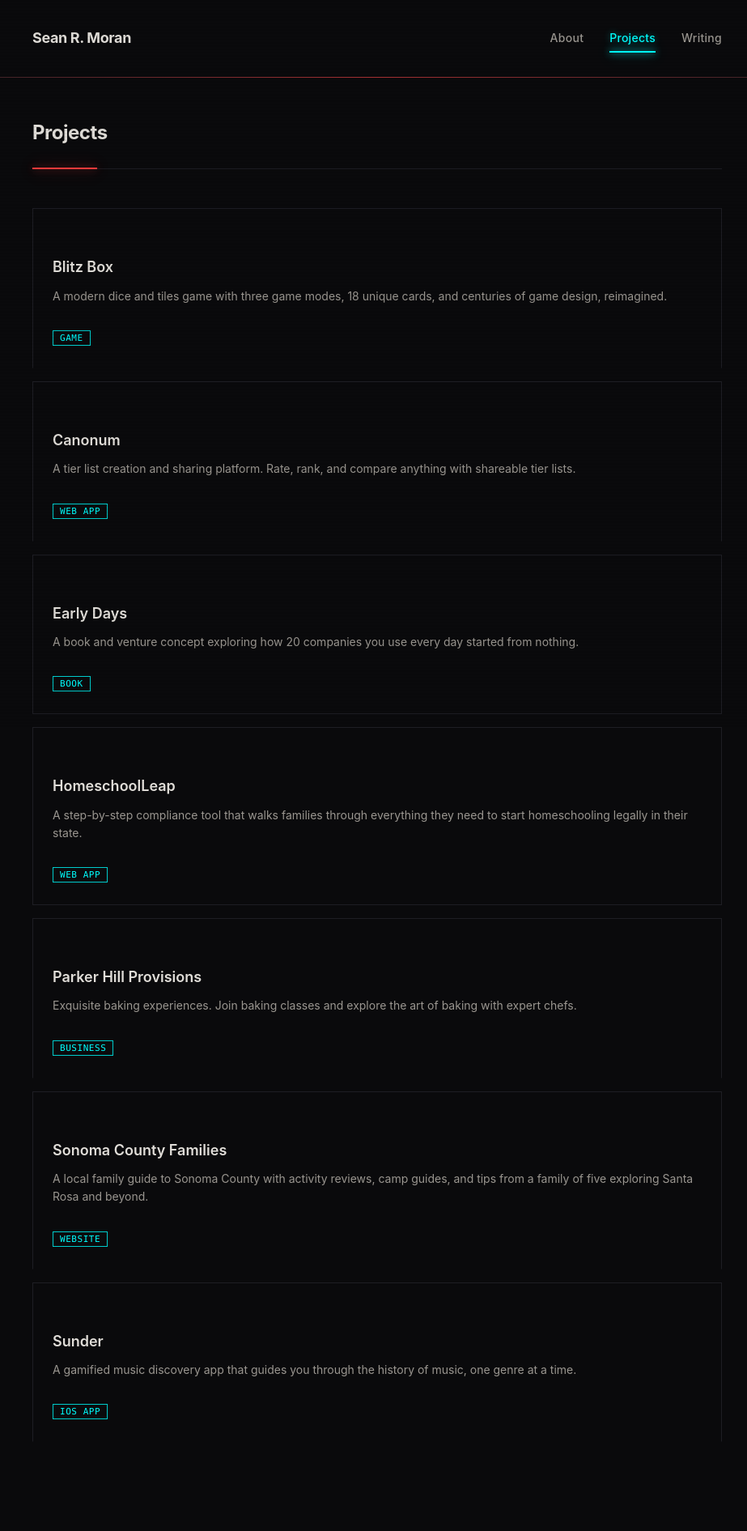
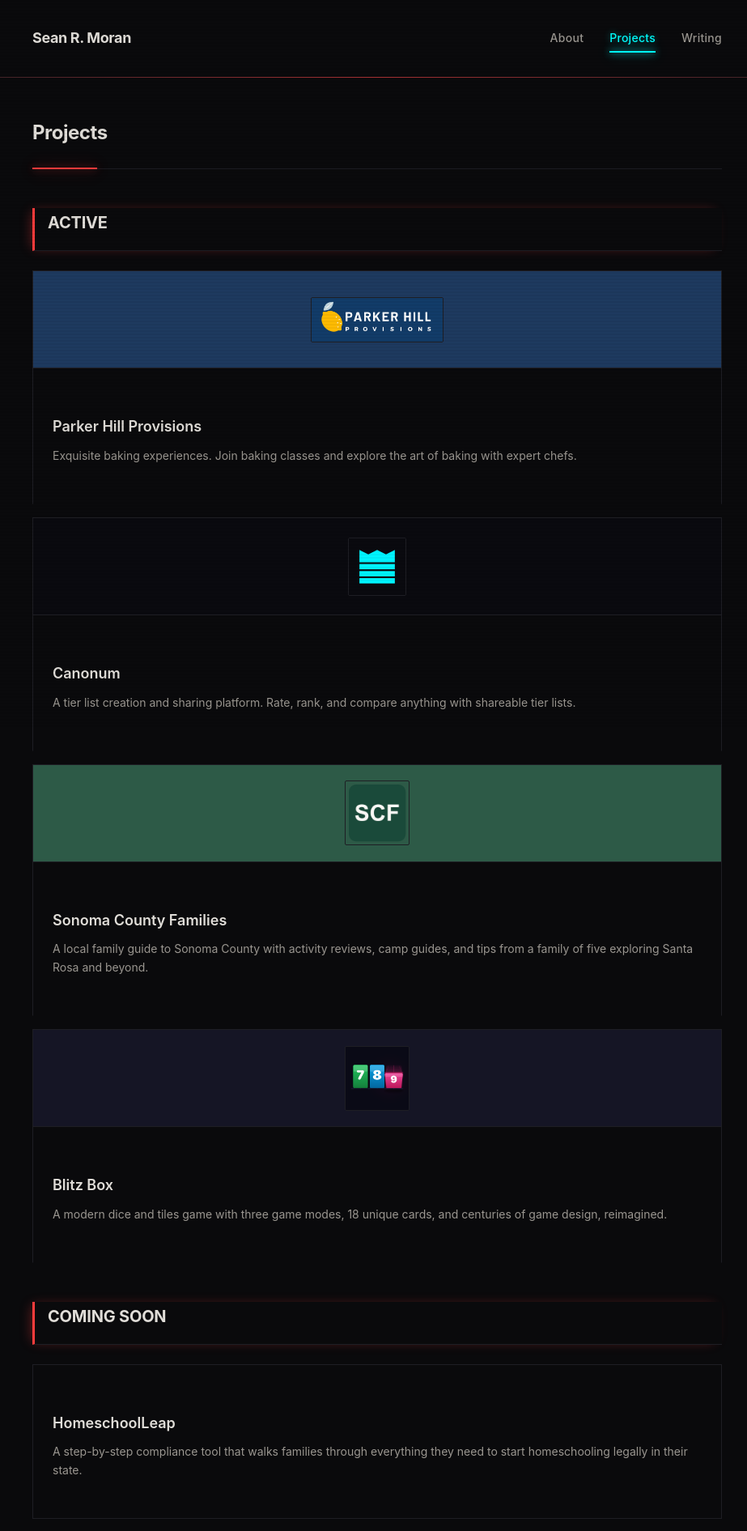
Before and after one commit to seanrmoran/seanrmoran.github.io, a Jekyll site: the page built from projects.md, in a window 1280 px wide. Shown: the top 1891 px of the page at 81% size, without its empty margins (174-1097 px from the left). Built offline with Jekyll 4.4.1, drawn with Linux system fonts in a browser that asks for light colours.

Commit message:
Redesign projects page with logos and Active/Coming Soon sections
Add project logos with colored background panels. Reorder into Active
(PHP, Canonum, SCF, Blitz Box) and Coming Soon (HomeschoolLeap, Early
Days, Sunder). Remove category tags.

Co-Authored-By: Claude Opus 4.6 <noreply@anthropic.com>

```diff
--- a/assets/css/style.css
+++ b/assets/css/style.css
@@ -835,6 +835,23 @@ main {
    Projects Page
    ======================================== */
 
+.project-section-heading {
+  font-family: var(--font-mono);
+  font-size: 0.75rem;
+  font-weight: 500;
+  text-transform: uppercase;
+  letter-spacing: 0.2em;
+  color: var(--color-text-muted);
+  margin-top: var(--spacing-xl);
+  margin-bottom: var(--spacing-md);
+  padding-bottom: var(--spacing-sm);
+  border-bottom: 1px solid var(--color-border);
+}
+
+.project-section-heading:first-of-type {
+  margin-top: 0;
+}
+
 .project-list {
   display: flex;
   flex-direction: column;
@@ -844,7 +861,6 @@ main {
 .project-item {
   display: block;
   text-decoration: none;
-  padding: var(--spacing-md);
   border: 1px solid var(--color-border);
   transition: all 0.2s ease;
   position: relative;
@@ -861,15 +877,46 @@ main {
   background: var(--color-accent);
   transition: width 0.2s ease;
   box-shadow: 0 0 10px var(--color-accent-glow);
+  z-index: 1;
 }
 
-.project-item:hover::before {
+a.project-item:hover::before {
   width: 3px;
 }
 
-.project-item:hover {
+a.project-item:hover {
   border-color: var(--color-border-light);
-  background: linear-gradient(90deg, var(--color-bg-elevated), transparent 80%);
+}
+
+.project-logo-wrap {
+  width: 100%;
+  height: 120px;
+  display: flex;
+  align-items: center;
+  justify-content: center;
+  overflow: hidden;
+  border-bottom: 1px solid var(--color-border);
+}
+
+.project-logo {
+  max-height: 72px;
+  max-width: 80%;
+  object-fit: contain;
+}
+
+.project-logo--wide {
+  max-height: 56px;
+  max-width: 85%;
+}
+
+.project-logo--icon {
+  max-height: 80px;
+  max-width: 80px;
+  border-radius: 16px;
+}
+
+.project-item-inner {
+  padding: var(--spacing-md);
 }
 
 .project-item h3 {
@@ -881,7 +928,7 @@ main {
   transition: all 0.2s ease;
 }
 
-.project-item:hover h3 {
+a.project-item:hover h3 {
   color: var(--color-accent);
   text-shadow: 0 0 10px var(--color-accent-glow);
 }
@@ -890,17 +937,27 @@ main {
   font-size: 0.875rem;
   color: var(--color-text-secondary);
   line-height: 1.6;
-  margin-bottom: var(--spacing-xs);
+  margin-bottom: 0;
 }
 
-.project-tag {
-  font-family: var(--font-mono);
-  font-size: 0.6875rem;
-  color: var(--color-cyan);
-  border: 1px solid var(--color-cyan-dim);
-  padding: 0.125rem 0.5rem;
-  letter-spacing: 0.05em;
-  text-transform: uppercase;
+@media (max-width: 640px) {
+  .project-logo-wrap {
+    height: 100px;
+  }
+
+  .project-logo {
+    max-height: 56px;
+  }
+
+  .project-logo--wide {
+    max-height: 44px;
+  }
+
+  .project-logo--icon {
+    max-height: 64px;
+    max-width: 64px;
+    border-radius: 14px;
+  }
 }
 
 /* ========================================
--- a/projects.md
+++ b/projects.md
@@ -3,54 +3,69 @@ layout: page
 title: Projects
 ---
 
+<h2 class="project-section-heading">Active</h2>
+
 <div class="project-list">
+  <a href="https://parkerhillprovisions.com" class="project-item">
+    <div class="project-logo-wrap" style="background:#1e3a5f">
+      <img src="/assets/images/projects/php-logo.png" alt="Parker Hill Provisions logo" class="project-logo project-logo--wide">
+    </div>
+    <div class="project-item-inner">
+      <h3>Parker Hill Provisions</h3>
+      <p class="project-desc">Exquisite baking experiences. Join baking classes and explore the art of baking with expert chefs.</p>
+    </div>
+  </a>
+  <a href="https://canonum.app" class="project-item">
+    <div class="project-logo-wrap" style="background:#0a0a0f">
+      <img src="/assets/images/projects/canonum-logo.svg" alt="Canonum logo" class="project-logo">
+    </div>
+    <div class="project-item-inner">
+      <h3>Canonum</h3>
+      <p class="project-desc">A tier list creation and sharing platform. Rate, rank, and compare anything with shareable tier lists.</p>
+    </div>
+  </a>
+  <a href="https://sonomacountyfamilies.com" class="project-item">
+    <div class="project-logo-wrap" style="background:#2d5a47">
+      <img src="/assets/images/projects/scf-logo.png" alt="Sonoma County Families logo" class="project-logo project-logo--icon">
+    </div>
+    <div class="project-item-inner">
+      <h3>Sonoma County Families</h3>
+      <p class="project-desc">A local family guide to Sonoma County with activity reviews, camp guides, and tips from a family of five exploring Santa Rosa and beyond.</p>
+    </div>
+  </a>
   <a href="https://apps.apple.com/us/app/blitz-box/id6759346152" class="project-item">
+    <div class="project-logo-wrap" style="background:#151525">
+      <img src="/assets/images/projects/blitzbox-icon.png" alt="Blitz Box app icon" class="project-logo project-logo--icon">
+    </div>
     <div class="project-item-inner">
       <h3>Blitz Box</h3>
       <p class="project-desc">A modern dice and tiles game with three game modes, 18 unique cards, and centuries of game design, reimagined.</p>
-      <span class="project-tag">Game</span>
     </div>
   </a>
-  <a href="https://canonum.app" class="project-item">
+</div>
+
+<h2 class="project-section-heading">Coming Soon</h2>
+
+<div class="project-list">
+  <div class="project-item">
     <div class="project-item-inner">
-      <h3>Canonum</h3>
-      <p class="project-desc">A tier list creation and sharing platform. Rate, rank, and compare anything with shareable tier lists.</p>
-      <span class="project-tag">Web App</span>
+      <h3>HomeschoolLeap</h3>
+      <p class="project-desc">A step-by-step compliance tool that walks families through everything they need to start homeschooling legally in their state.</p>
     </div>
-  </a>
+  </div>
   <div class="project-item">
     <div class="project-item-inner">
       <h3>Early Days</h3>
       <p class="project-desc">A book and venture concept exploring how 20 companies you use every day started from nothing.</p>
-      <span class="project-tag">Book</span>
     </div>
   </div>
   <div class="project-item">
-    <div class="project-item-inner">
-      <h3>HomeschoolLeap</h3>
-      <p class="project-desc">A step-by-step compliance tool that walks families through everything they need to start homeschooling legally in their state.</p>
-      <span class="project-tag">Web App</span>
+    <div class="project-logo-wrap" style="background:#141210">
+      <img src="/assets/images/projects/sunder-logo.png" alt="Sunder logo" class="project-logo project-logo--wide">
     </div>
-  </div>
-  <a href="https://parkerhillprovisions.com" class="project-item">
-    <div class="project-item-inner">
-      <h3>Parker Hill Provisions</h3>
-      <p class="project-desc">Exquisite baking experiences. Join baking classes and explore the art of baking with expert chefs.</p>
-      <span class="project-tag">Business</span>
-    </div>
-  </a>
-  <a href="https://sonomacountyfamilies.com" class="project-item">
-    <div class="project-item-inner">
-      <h3>Sonoma County Families</h3>
-      <p class="project-desc">A local family guide to Sonoma County with activity reviews, camp guides, and tips from a family of five exploring Santa Rosa and beyond.</p>
-      <span class="project-tag">Website</span>
-    </div>
-  </a>
-  <a href="https://sunder.fm" class="project-item">
     <div class="project-item-inner">
       <h3>Sunder</h3>
       <p class="project-desc">A gamified music discovery app that guides you through the history of music, one genre at a time.</p>
-      <span class="project-tag">iOS App</span>
     </div>
-  </a>
+  </div>
 </div>
```
Also changed, not shown: assets/images/projects/blitzbox-icon.png (added), assets/images/projects/canonum-logo.svg (added), assets/images/projects/php-logo.png (added), assets/images/projects/scf-logo.png (added), assets/images/projects/sunder-logo.png (added).
